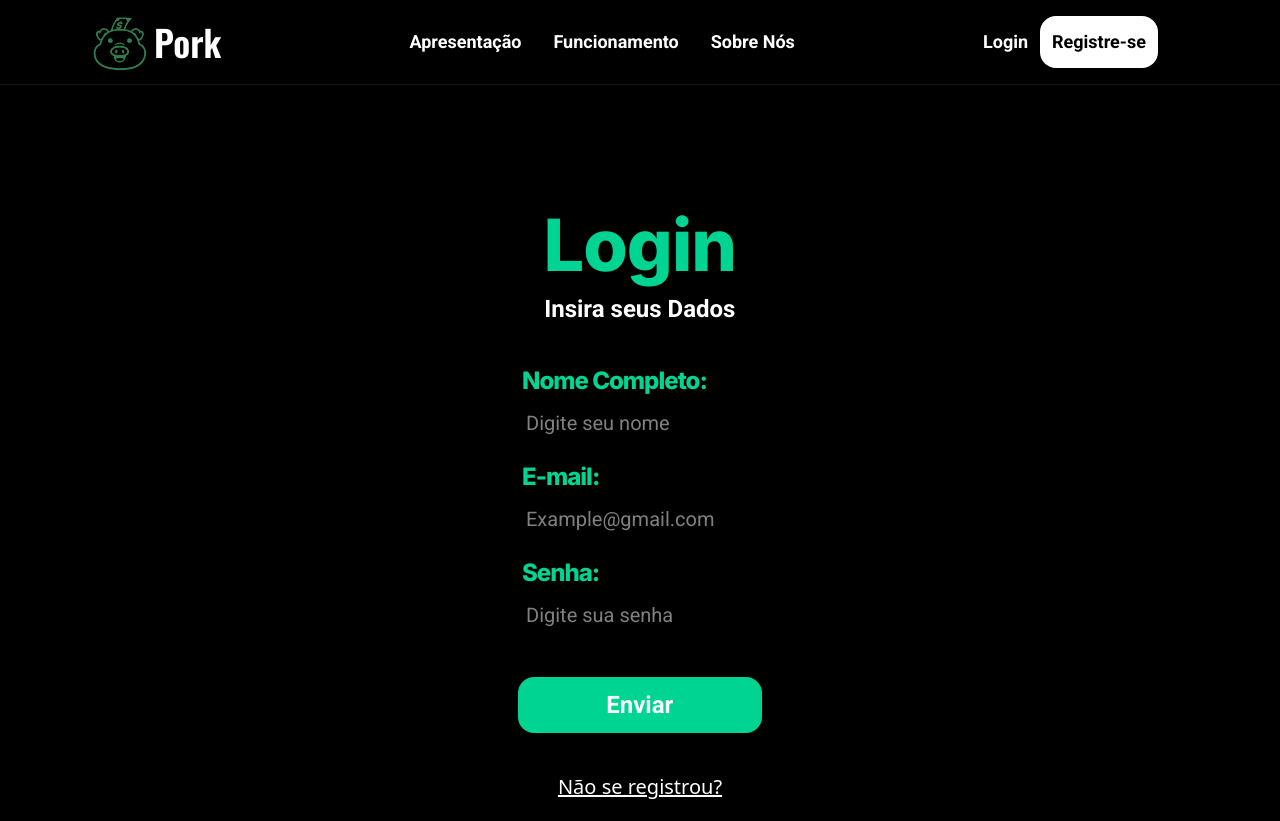
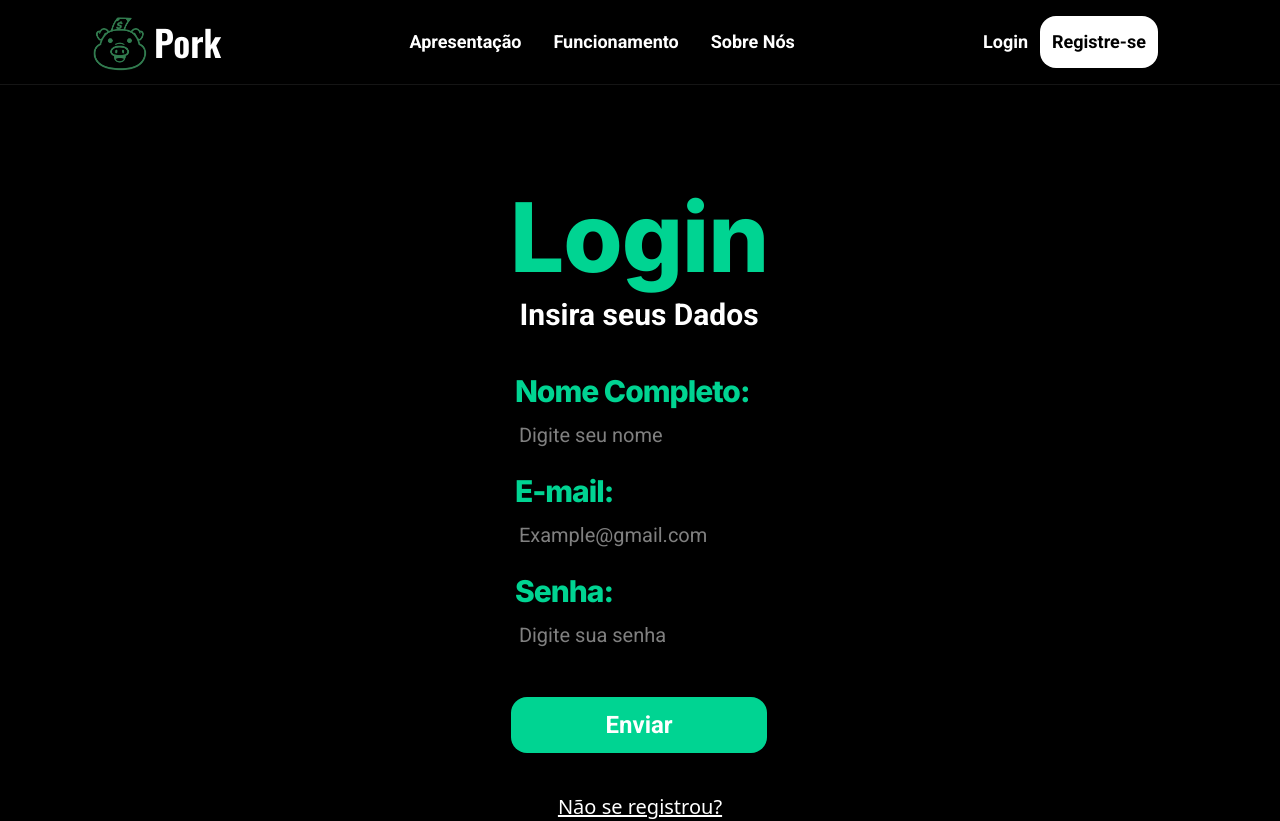
Before and after one commit to financepork/Pork, a React (Vite) app: page /Login in a window 1280 px wide. Shown: the top 821 px of the page. Built offline with nearby package versions, Linux system fonts and the light colour scheme; what tailwindcss-animated would draw is missing.

Commit message:
Form corrigido

```diff
--- a/src/components/Forms.jsx
+++ b/src/components/Forms.jsx
@@ -20,12 +20,12 @@ const Forms = ({mainText, altText}) => {
       <div className='flex flex-col bg-none shadow-lg
      p-6 rounded-4xl m-4 space-y-6 xl:space-y-10 max-w-[90%] min-w-[80%]  animate-fade-up animate-duration-1000 animate-delay-100 animate-ease-in'>
         <div className='flex flex-col justify-center items-center space-y-1 md:space-y-2 xl:space-y-3 w-full whitespace-nowrap '>
-          <h1 className='text-3xl md:text-5xl xl:text-7xl text-[var(--color-green)] font-title-alt'>{mainText}</h1>
-          <p className='text-sm md:text-lg xl:text-2xl text-[var(--color-white)] font-text'>{altText}</p>
+          <h1 className='text-5xl md:text-7xl xl:text-8xl text-[var(--color-green)] font-title-alt'>{mainText}</h1>
+          <p className='text-lg md:text-xl xl:text-3xl text-[var(--color-white)] font-text'>{altText}</p>
         </div>
         <div className='flex flex-col justify-center items-center space-y-4 '>
           <div className='flex flex-col w-full max-w-md space-y-1'>
-            <label htmlFor="nomeCompleto" className='text-sm md:text-xl xl:text-2xl font-title-alt ml-1 text-[var(--color-green)]'>Nome Completo:</label>
+            <label htmlFor="nomeCompleto" className='text-lg md:text-2xl xl:text-3xl font-title-alt ml-1 text-[var(--color-green)]'>Nome Completo:</label>
             <Input
               name="nome"
               value={form.nome}
@@ -34,7 +34,7 @@ const Forms = ({mainText, altText}) => {
             />
           </div>
           <div className='flex flex-col w-full max-w-md space-y-1'>
-            <label htmlFor="nomeCompleto" className='text-sm md:text-xl xl:text-2xl font-title-alt ml-1 text-[var(--color-green)]'>E-mail:</label>
+            <label htmlFor="nomeCompleto" className='text-lg md:text-2xl xl:text-3xl font-title-alt ml-1 text-[var(--color-green)]'>E-mail:</label>
             <Input
               name="email"
               value={form.email}
@@ -44,7 +44,7 @@ const Forms = ({mainText, altText}) => {
             />
           </div>
           <div className='flex flex-col w-full max-w-md space-y-1'>
-            <label htmlFor="nomeCompleto" className='text-sm md:text-xl xl:text-2xl font-title-alt ml-1 text-[var(--color-green)]'>Senha:</label>
+            <label htmlFor="nomeCompleto" className='text-lg md:text-2xl xl:text-3xl font-title-alt ml-1 text-[var(--color-green)]'>Senha:</label>
             <Input
               name="senha"
               value={form.senha}
```
